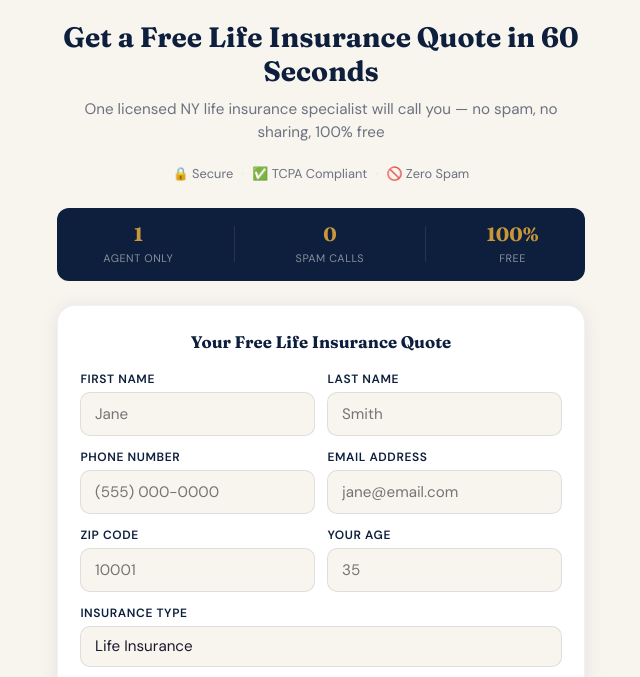
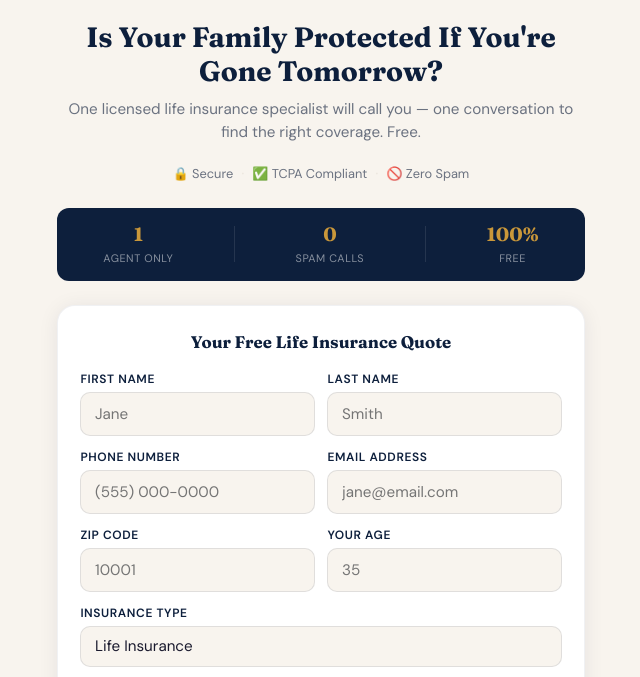
Before and after one commit to chrissantoro55/onecallshield, a plain HTML site: page landing-life.html in a window 1280 px wide. Shown: the part 65-742 px from the top of the page, without its empty margins (319-959 px from the left). Drawn offline with Linux system fonts and the light colour scheme.

Commit message:
Update landing-life.html headline and subline for emotional impact

```diff
--- a/landing-life.html
+++ b/landing-life.html
@@ -122,8 +122,8 @@
     <span class="brand-name">OneCallShield</span>
   </div>
 
-  <h1 class="headline">Get a Free Life Insurance Quote in 60 Seconds</h1>
-  <p class="subline">One licensed NY life insurance specialist will call you — no spam, no sharing, 100% free</p>
+  <h1 class="headline">Is Your Family Protected If You're Gone Tomorrow?</h1>
+  <p class="subline">One licensed life insurance specialist will call you — one conversation to find the right coverage. Free.</p>
 
   <div class="trust-icons">
     <span>🔒 Secure</span>
```
